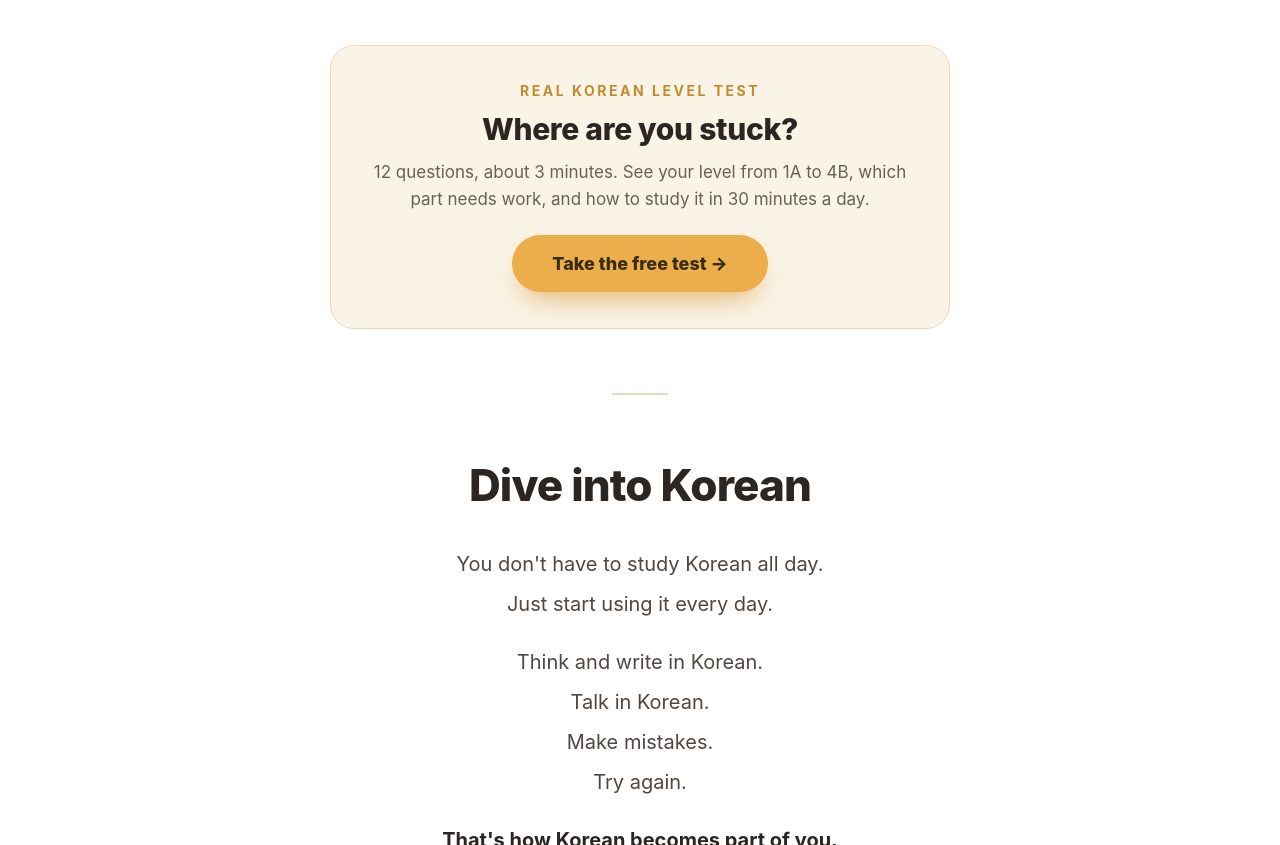
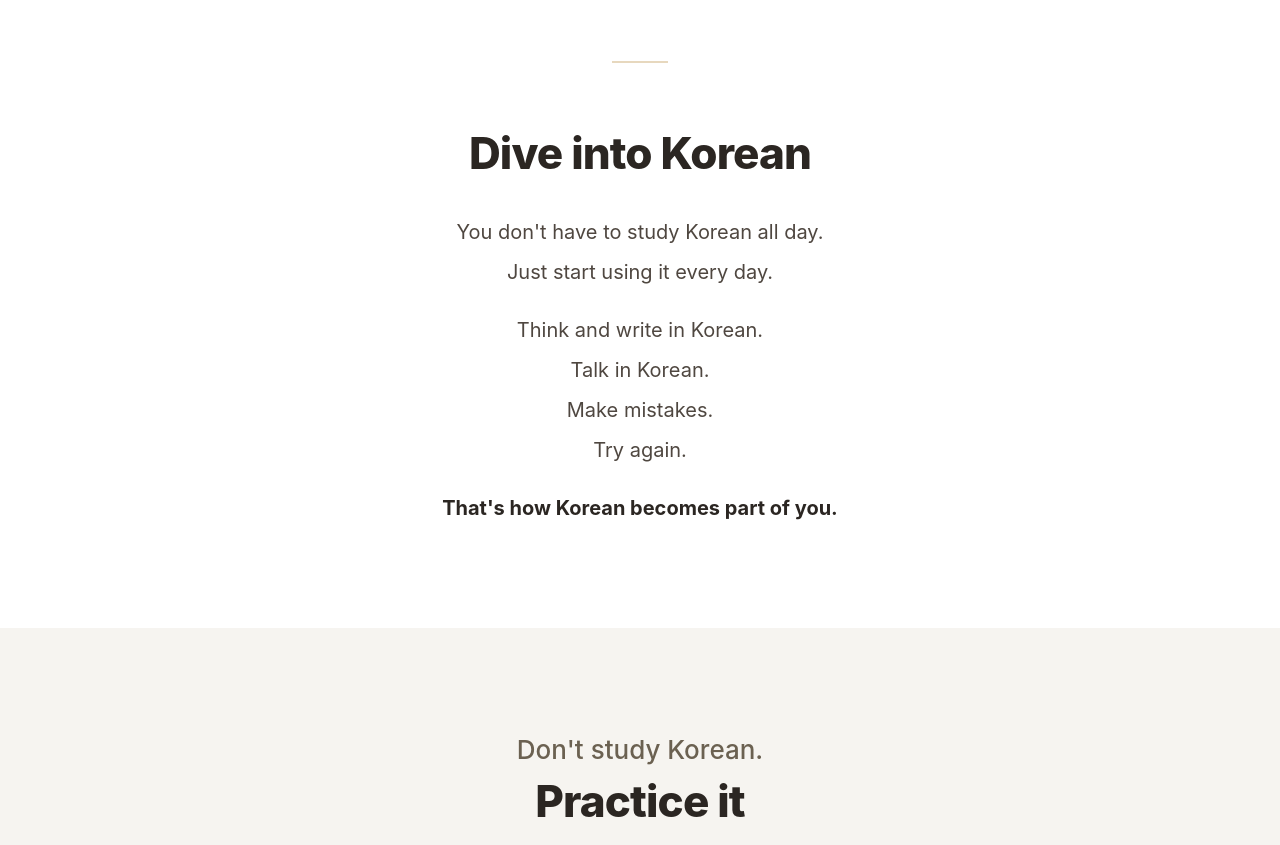
Before and after one commit to hwanyikim-commits/hanispeaking.github.io, a plain HTML site: page index.html in a window 1280 px wide. Shown: the part 1080-1925 px from the top of the page. Drawn offline with Linux system fonts and the light colour scheme; a web font is replaced by a local one.

Commit message:
Keep the level test link in the hero only
Co-Authored-By: Claude Opus 5.5 <noreply@anthropic.com>
Claude-Session: https://claude.ai/code/session_018Acrz1fgUZE32TTJqYaip2

```diff
--- a/index.html
+++ b/index.html
@@ -59,10 +59,6 @@
   #story p{font-size:20px;line-height:1.6;color:var(--body)}
   #story .close{font-weight:700;color:var(--ink)}
   #hero .cta-note{margin-top:14px;font-size:14px;color:var(--faint)}
-  .lt-band{max-width:620px;margin:48px auto 0;background:var(--cream);border:1px solid var(--line);border-radius:24px;padding:36px 28px;display:flex;flex-direction:column;align-items:center;gap:12px}
-  .lt-band h3{font-size:30px;letter-spacing:-.01em}
-  #story .lt-band p{font-size:17px;color:var(--muted)}
-  .lt-band .btn{margin-top:10px}
   .rule{width:56px;height:2px;background:var(--line);margin:64px auto}
   #principles{background:var(--gray)}
   #principles .head{text-align:center;margin-bottom:60px}
@@ -185,7 +181,6 @@
   <div class="wrap">
     <h2>Speak it naturally</h2>
     <div class="block"><div class="stanza"><p>You know the words.</p><p>You know the grammar.</p><p>But when it's time to speak, Korean still doesn't come naturally.</p></div><div class="stanza"><p>Because Korean is more than something you study.</p><p>It's something you experience every day.</p></div></div>
-    <div class="lt-band"><span class="eyebrow">Real Korean Level Test</span><h3>Where are you stuck?</h3><p>12 questions, about 3 minutes. See your level from 1A to 4B, which part needs work, and how to study it in 30 minutes a day.</p><a class="btn" href="level-test.html">Take the free test →</a></div>
     <div class="rule"></div>
     <h2>Dive into Korean</h2>
     <div class="block"><div class="stanza"><p>You don't have to study Korean all day.</p><p>Just start using it every day.</p></div><div class="stanza"><p>Think and write in Korean.</p><p>Talk in Korean.</p><p>Make mistakes.</p><p>Try again.</p></div><p class="close">That's how Korean becomes part of you.</p></div>
```
